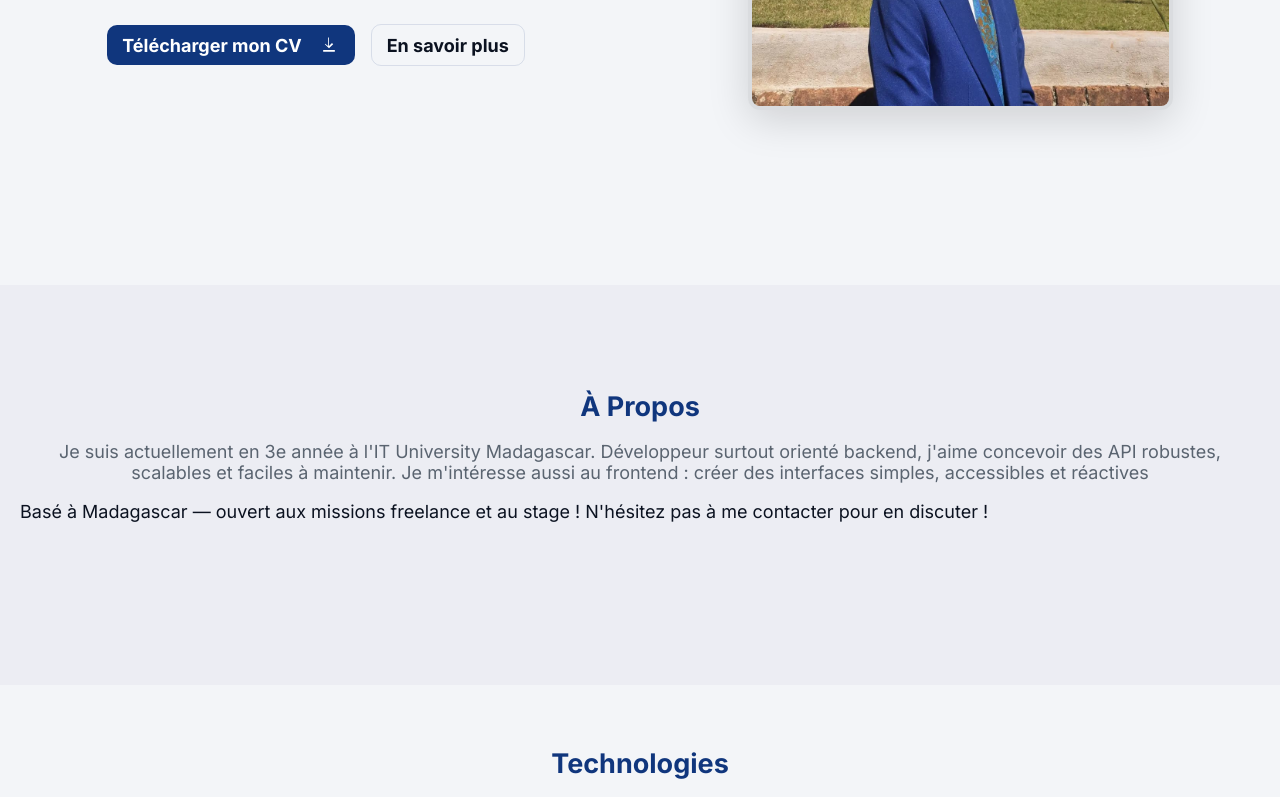
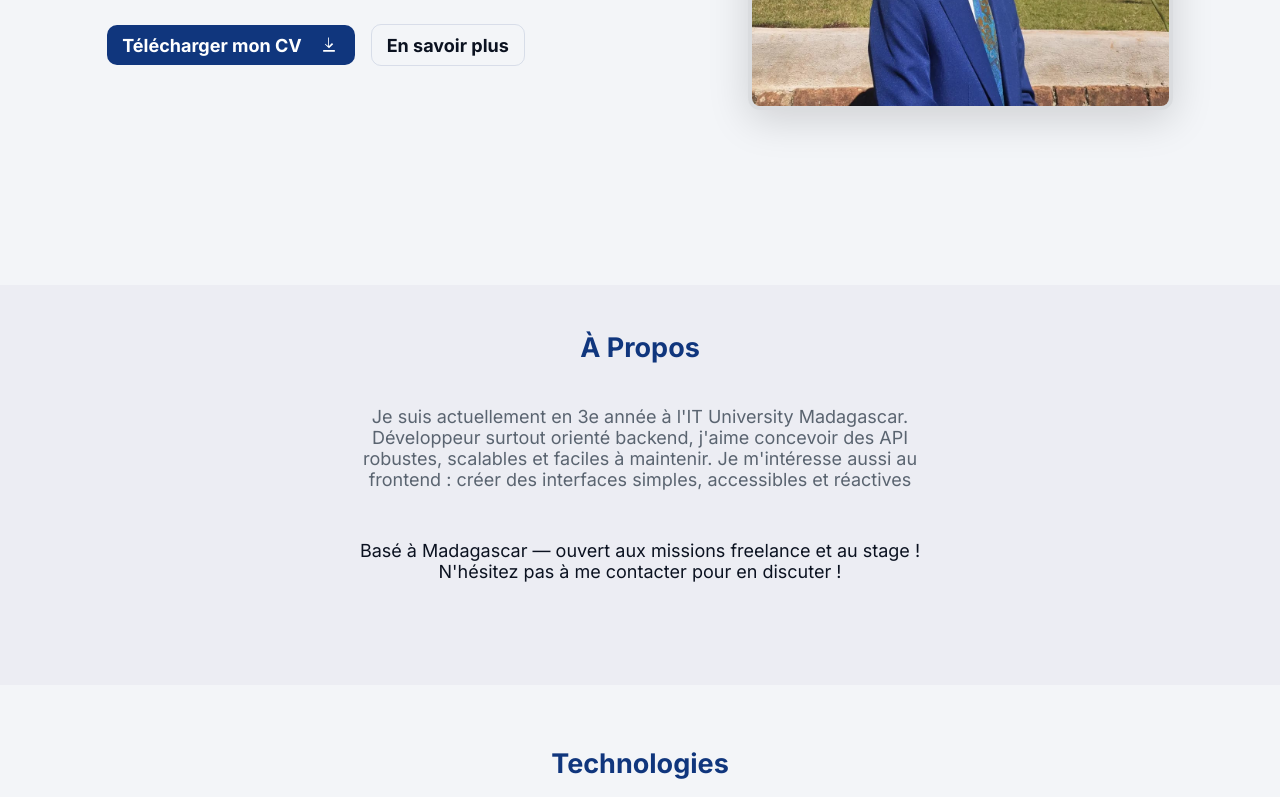
Before and after one commit to Sandratra05/portfolio, a Vue app: page / in a window 1280 px wide. Shown: the part 515-1312 px from the top of the page. Built offline with nearby package versions, Linux system fonts and the light colour scheme.

Commit message:
center the text in the about section

```diff
--- a/src/components/About.vue
+++ b/src/components/About.vue
@@ -1,12 +1,12 @@
 <template>
   <div class="about-grid">
-    <div>
+    <div class="about">
       <h1 style="text-align: center;">À Propos</h1>
-        <p style="color:var(--muted); text-align: center;">Je suis actuellement en 3e année à l'IT University Madagascar.
+        <p style="color:var(--muted); text-align: center; max-width: 50%;">Je suis actuellement en 3e année à l'IT University Madagascar.
           Développeur surtout orienté backend, j'aime concevoir des API robustes, scalables et faciles à maintenir. Je
           m'intéresse aussi au frontend : créer des interfaces simples, accessibles et réactives
         </p>
-          <p style="margin-top:1rem">Basé à Madagascar — ouvert aux missions freelance et au stage ! N'hésitez pas à me
+          <p style="margin-top:1rem; max-width: 50%;">Basé à Madagascar — ouvert aux missions freelance et au stage ! N'hésitez pas à me
           contacter pour en discuter !</p>
     </div>
 
@@ -26,6 +26,14 @@
   color: var(--color-primary)
 }
 
+.about {
+  display: flex;
+  flex-direction: column;
+  align-items: center;
+  gap: 1rem;
+  text-align: center;
+}
+
 .avatar {
   width: 200px;
   height: 200px;
```
